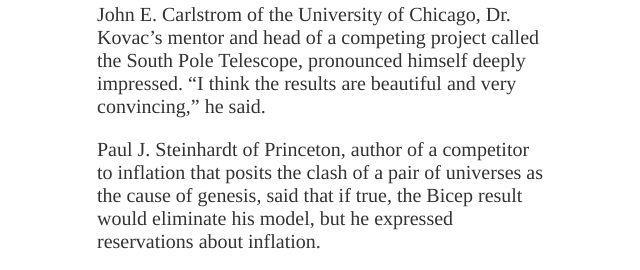
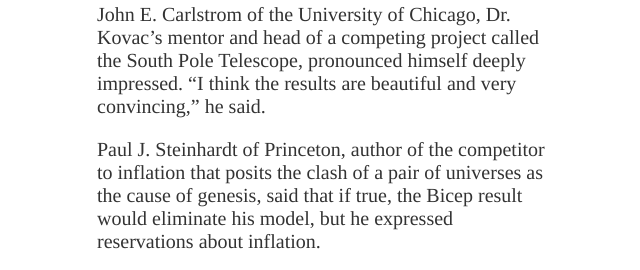
Before and after one commit to Berabjesus/New-York-Times-article-page, a plain HTML site: page index.html in a window 1280 px wide. Shown: the part 5420-5690 px from the top of the page, 319-959 px from the left. Drawn offline with nearby package versions, Linux system fonts and the light colour scheme.

Commit message:
FINAL COMMIT BEFORE CODE REVIEW

```diff
--- a/index.html
+++ b/index.html
@@ -270,7 +270,7 @@
                 <p>John E. Carlstrom of the University of Chicago, Dr. Kovac’s mentor and head of a competing project called the South
                   Pole Telescope, pronounced himself deeply impressed. “I think the results are beautiful and very convincing,” he said.
                 </p>
-                <p>Paul J. Steinhardt of Princeton, author of a competitor to inflation that posits the clash of a pair of universes as
+                <p>Paul J. Steinhardt of Princeton, author of the competitor to inflation that posits the clash of a pair of universes as
                    the cause of genesis, said that if true, the Bicep result would eliminate his model, but he expressed reservations about inflation.
                 </p>
                 <p>Lawrence M. Krauss of Arizona State and others also emphasized the need for confirmation, noting that the new results exceeded
```
